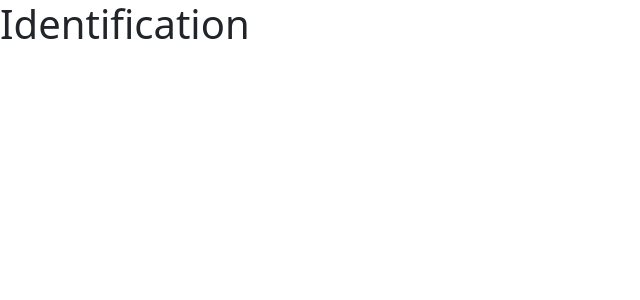
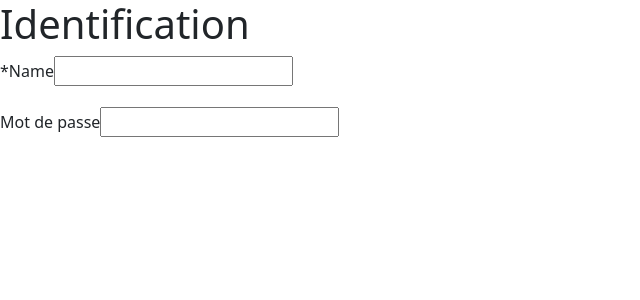
Before and after one commit to MaximilienR/IMC, an Angular app: page / in a window 1280 px wide. Shown: the top 300 px of the page, without its empty margins (0-640 px from the left). Built offline with nearby package versions, Linux system fonts and the light colour scheme.

Commit message:
update password

```diff
--- a/src/app/app.module.ts
+++ b/src/app/app.module.ts
@@ -1,5 +1,6 @@
 import { NgModule } from '@angular/core';
 import { BrowserModule } from '@angular/platform-browser';
+import { FormsModule, ReactiveFormsModule } from '@angular/forms';
 
 import { AppRoutingModule } from './app-routing.module';
 import { AppComponent } from './app.component';
@@ -15,7 +16,9 @@ import { LoginComponent } from './component/login/login.component';
   ],
   imports: [
     BrowserModule,
-    AppRoutingModule
+    AppRoutingModule,
+    FormsModule,
+    ReactiveFormsModule,
   ],
   providers: [],
   bootstrap: [AppComponent]
--- a/src/app/component/login/login.component.html
+++ b/src/app/component/login/login.component.html
@@ -1,7 +1,27 @@
+
 <div class="login">
-  <div class="mb-3">
+  <form action="" [formGroup]="form" >
+    <div class="mb-3">
     <h1>Identification</h1>
 
-
+    <div class="mb-3">
+      <label for="pseudo" class="form-label">*Name</label>
+      <input type="text" formControlName="pseudo">
+      <div *ngIf="pseudo.invalid && pseudo.touched" class="text-danger">
+      <div *ngIf="pseudo.errors?.['required']">
+        <small>Ce champs est obligatoire</small>
+       </div>
+    </div>
   </div>
 </div>
+
+    <label for="password">Mot de passe</label>
+    <input type="password" formControlName="password">
+    <div *ngIf="password.invalid && password.touched" class="text-danger">
+      <div *ngIf="password.errors?.['required']">
+        <small>Ce champs est obligatoire</small>
+      </div>
+
+
+</div>
+</form>
--- a/src/app/component/login/login.component.ts
+++ b/src/app/component/login/login.component.ts
@@ -1,4 +1,6 @@
 import { Component, OnInit } from '@angular/core';
+import { FormGroup,FormBuilder, Validators } from '@angular/forms';
+import { User } from 'src/app/model/user';
 
 @Component({
   selector: 'app-login',
@@ -6,10 +8,27 @@ import { Component, OnInit } from '@angular/core';
   styleUrls: ['./login.component.css']
 })
 export class LoginComponent implements OnInit {
+  form!:FormGroup;
+  user!:User;
+  constructor(private fb:FormBuilder){}
 
-  constructor() { }
+
+
 
   ngOnInit(): void {
+    this.form=this.fb.group({
+      pseudo:this.fb.control('',[Validators.required]),
+      password:this.fb.control('',[Validators.required])
+    })
+
+  }
+
+  get pseudo(){
+    return this.form.get('pseudo')
+  }
+
+  get password(){
+    return this.form.get('password')
   }
 
 }
--- /dev/null
+++ b/src/app/model/user.ts
@@ -0,0 +1,4 @@
+export interface User{
+  mail:string,
+  password:string,
+  }
--- a/tsconfig.json
+++ b/tsconfig.json
@@ -7,6 +7,8 @@
     "forceConsistentCasingInFileNames": true,
     "strict": true,
     "noImplicitOverride": true,
+    "strictNullChecks": false,
+
     "noPropertyAccessFromIndexSignature": true,
     "noImplicitReturns": true,
     "noFallthroughCasesInSwitch": true,
```
